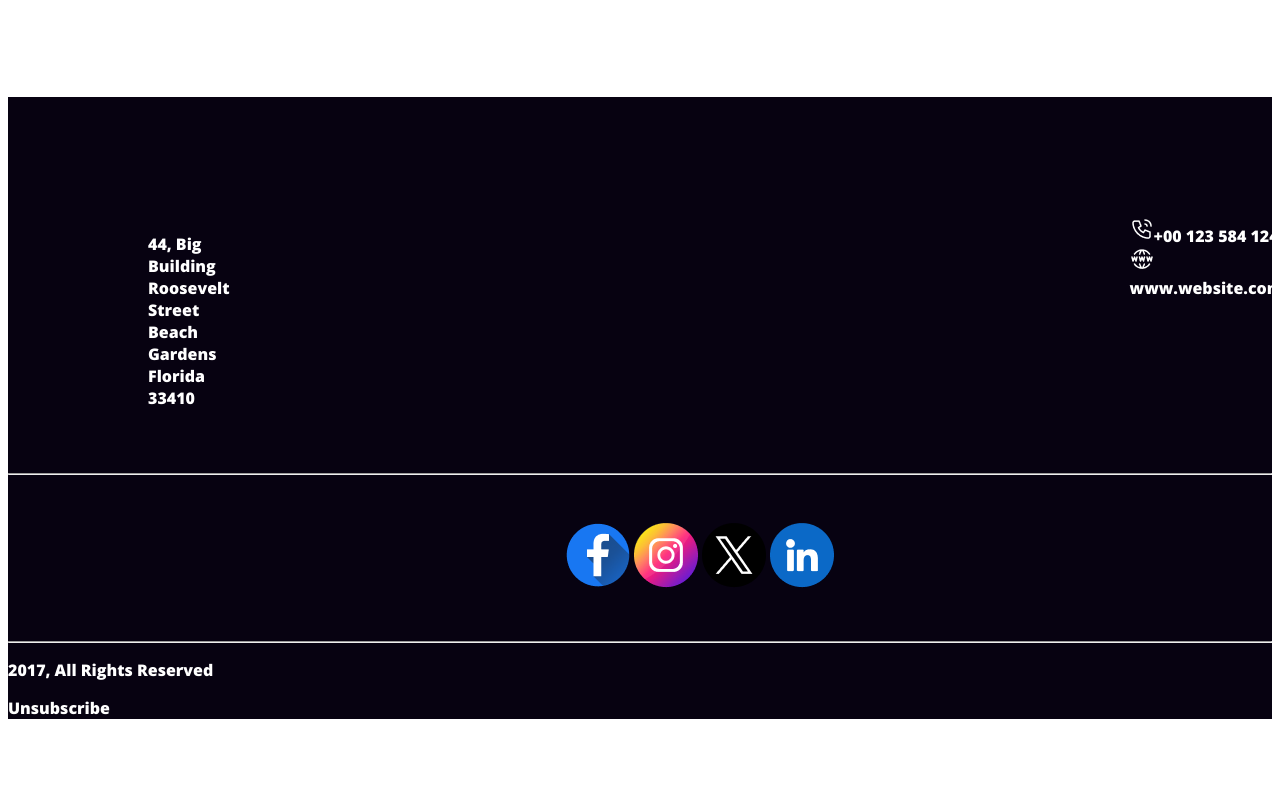
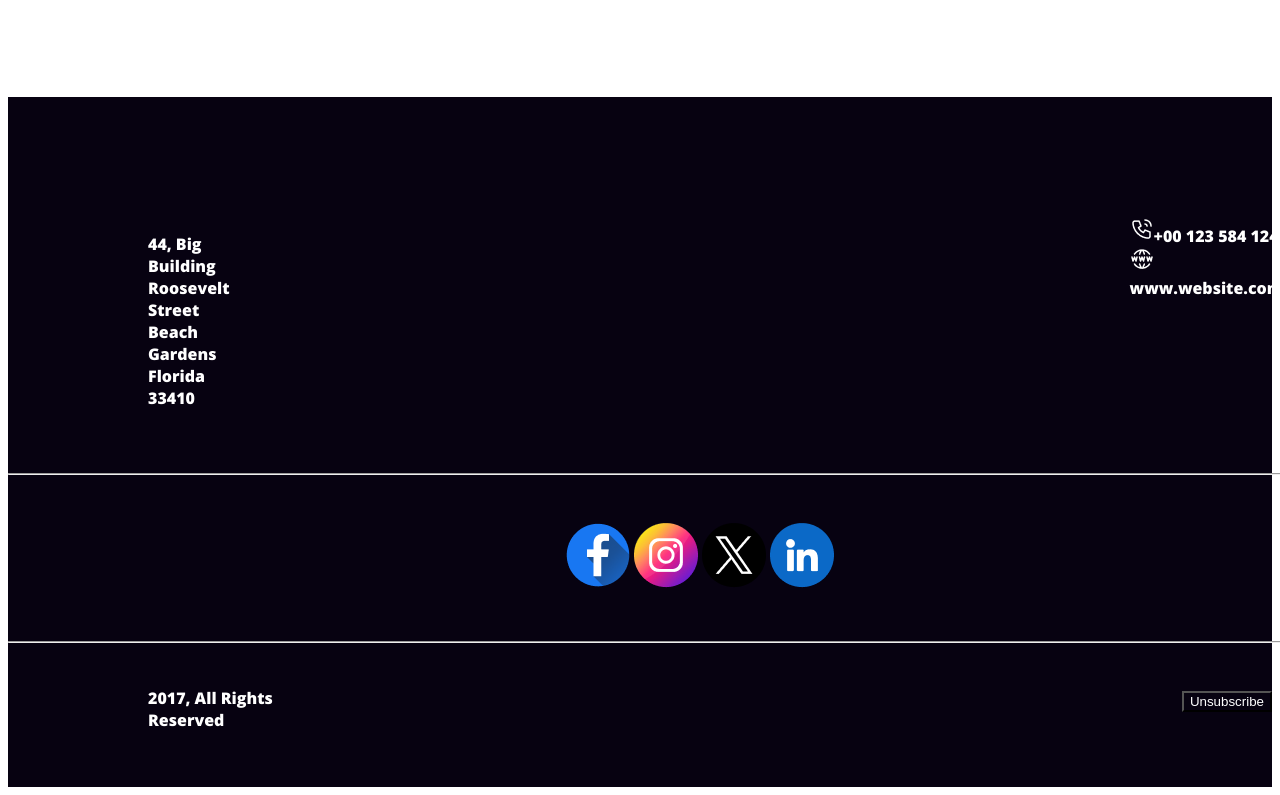
Before and after one commit to Rinku-Al-Mamun/b9a1-new-mission, a plain HTML site: page index.html in a window 1280 px wide. Shown: the part 6287-7082 px from the top of the page. Before the commit the page ends 7022 px from the top, so only its background shows below. Drawn offline with nearby package versions, Linux system fonts and the light colour scheme.

Commit message:
footer added finish

```diff
--- a/index.html
+++ b/index.html
@@ -184,7 +184,7 @@
                 <img src="resources/Website.png" alt="">www.website.com
             </div>
         </div>
-        <hr>
+        <hr class="bb">
 
         <div class="contact-icon">
             <img src="resources/Facebook.png" alt="">
@@ -192,13 +192,13 @@
             <img src="resources/Twitter.png" alt="">
             <img src="resources/Linkedin.png" alt="">
         </div>
-        <hr>
-        <div>
-            <div>
+        <hr class="bb">
+        <div class="contact-lasttext">
+            <div class="alltext">
                 <p>2017, All Rights Reserved</p>
             </div>
             <div>
-                <p>Unsubscribe</p>
+                <button class="unsubscribe">Unsubscribe</button>
             </div>
         </div>
 
--- a/styles/style.css
+++ b/styles/style.css
@@ -302,6 +302,10 @@ input[type="button"] {
     background: #070211;
     color: #FFF;
 }
+.bb{
+    background: #2C2835;
+    width: 1380px;
+}
 .contact{
     display: flex;
 }
@@ -319,3 +323,15 @@ input[type="button"] {
 
 
 }
+.contact-lasttext{
+    display: flex;
+}
+.alltext{
+    margin: 20px 900px 40px 140px;
+}
+.unsubscribe{
+    margin-top: 40px;
+    color: #FFF;
+    background: #070211;
+
+}
```
